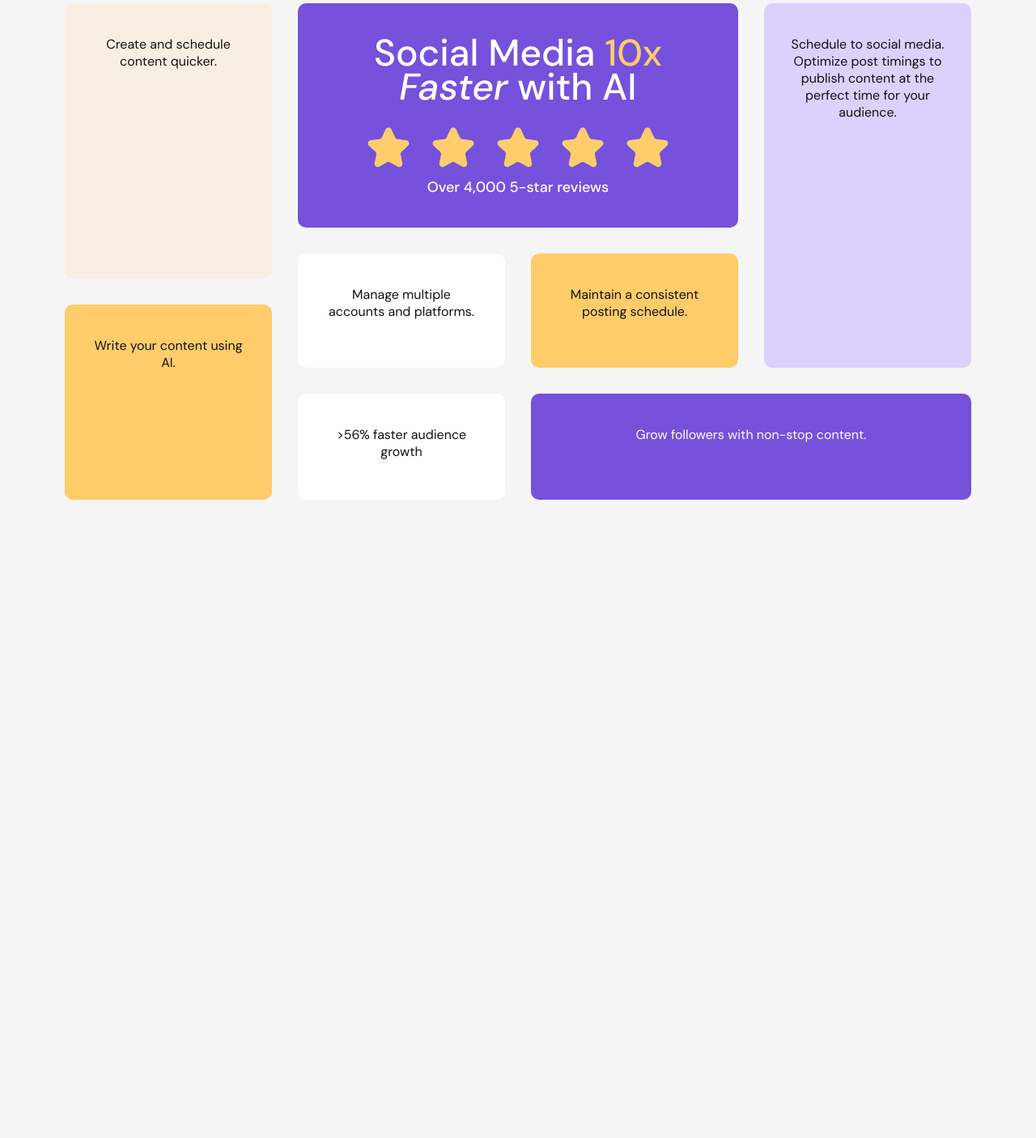
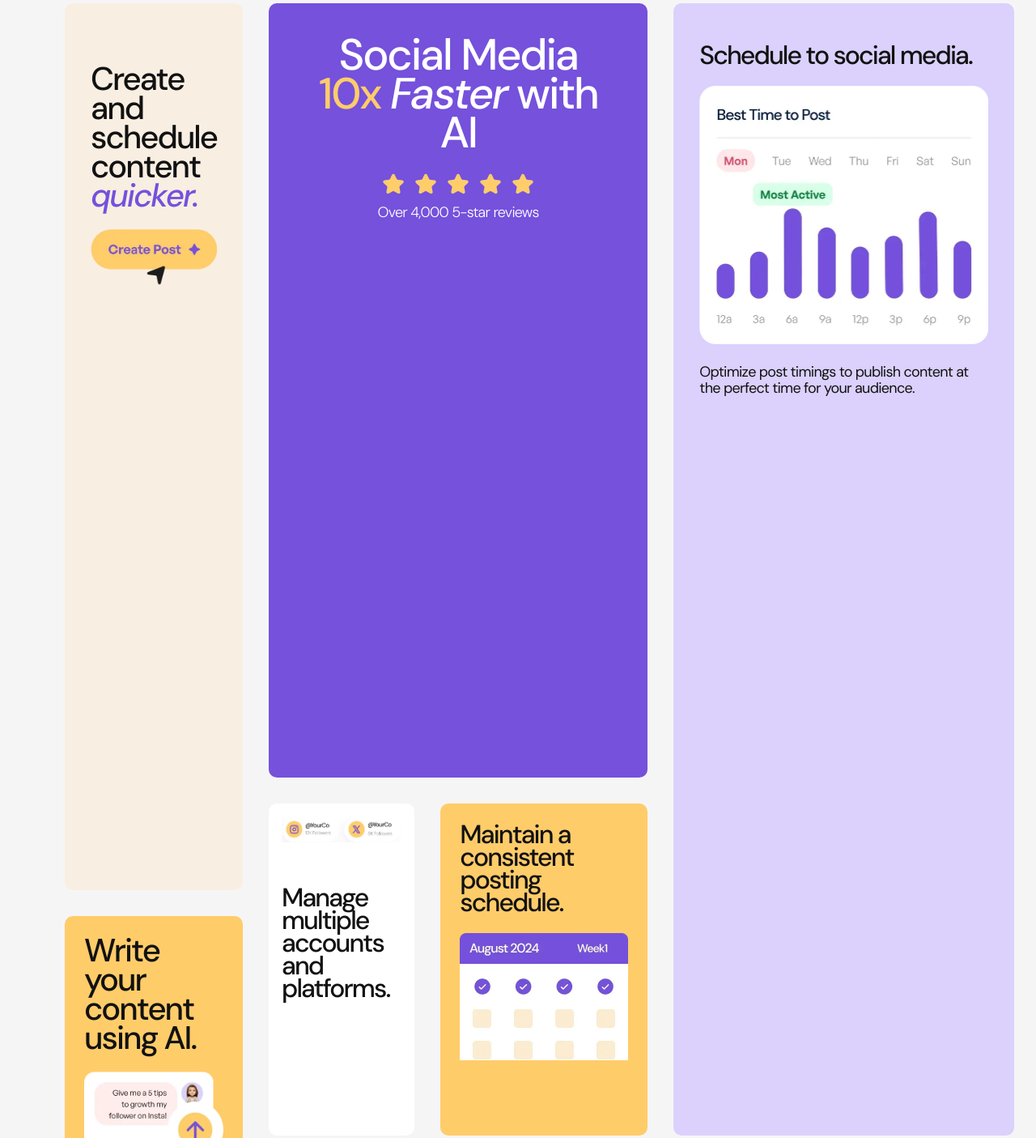
Before and after one commit to miguelzaga/bento-grid, a website: page index.html in a window 1280 px wide. Shown: the part 79-1484 px from the top of the page at 81% size. Before the commit the page ends 800 px from the top, so only its background shows below. Drawn offline with Linux system fonts and the light colour scheme.

Commit message:
initial styling

```diff
--- a/index.html
+++ b/index.html
@@ -19,34 +19,45 @@
 
 <body>
   <div class="cards">
-    <article class="card cards__1 purple-500">
-      <h1 class="card__title">Social Media <span class="em--gold">10x</span> <span class="em--italic">Faster</span> with
+    <article class="card card-1">
+      <h1>Social Media <span class="em--gold">10x</span> <span class="em--italic">Faster</span>
+        with
         AI</h1>
-      <img src="./assets/images/illustration-five-stars.webp" alt="golden star" />
+      <img src="./assets/images/illustration-five-stars.webp" alt="golden stars" />
 
-      <p class="card__text">Over 4,000 5-star reviews</p>
+      <p class="card-1__text">Over 4,000 5-star reviews</p>
     </article>
-    <article class="card cards__2 white">
-      Manage multiple accounts and platforms.
+    <article class="card card-2">
+      <img src="./assets/images/illustration-multiple-platforms.webp" alt="instagram and twitter account">
+      <h3>Manage multiple accounts and platforms.</h3>
     </article>
-    <article class="card cards__3 yellow-500">
-      Maintain a consistent posting schedule.
+    <article class="card card-3">
+      <h3>Maintain a consistent posting schedule.</h3>
+      <img src="./assets/images/illustration-consistent-schedule.webp" alt="calendar">
     </article>
-    <article class="card cards__4 purple-100">
-      Schedule to social media.
-      Optimize post timings to publish content at the perfect time for your audience.
+    <article class="card card-4">
+      <h3>Schedule to social media.</h3>
+      <img src="./assets/images/illustration-schedule-posts.webp" alt="activity graphic">
+      <p>Optimize post timings to publish content at the perfect time for your audience.</p>
     </article>
-    <article class="card cards__5 purple-500">
-      Grow followers with non-stop content.
+    <article class="card card-5">
+      <img src="./assets/images/illustration-grow-followers.webp" alt="follower growth">
+      <h2>Grow followers with non-stop content.</h2>
     </article>
-    <article class="card cards__6 white">
-      >56% faster audience growth
+    <article class="card card-6">
+      <h3><span class="big">>56%</span> faster audience growth</h3>
+      <img src="./assets/images/illustration-audience-growth.webp" alt="follower growth">
+
     </article>
-    <article class="card cards__7 yellow-100">
-      Create and schedule content quicker.
+    <article class="card card-7">
+      <h3>Create and schedule content <span class="italic">quicker.</>
+      </h3>
+      <img src="./assets/images/illustration-create-post.webp" alt="create post">
+
     </article>
-    <article class="card cards__8 yellow-500">
-      Write your content using AI.
+    <article class="card card-8">
+      <h3>Write your content using AI.</h3>
+      <img src="./assets/images/illustration-ai-content.webp" alt="ai conversation">
     </article>
   </div>
 </body>
--- a/styles/css/index.css
+++ b/styles/css/index.css
@@ -1,3 +1,138 @@
+/* http://meyerweb.com/eric/tools/css/reset/
+   v2.0 | 20110126
+   License: none (public domain)
+*/
+html,
+body,
+div,
+span,
+applet,
+object,
+iframe,
+h1,
+h2,
+h3,
+h4,
+h5,
+h6,
+p,
+blockquote,
+pre,
+a,
+abbr,
+acronym,
+address,
+big,
+cite,
+code,
+del,
+dfn,
+em,
+img,
+ins,
+kbd,
+q,
+s,
+samp,
+small,
+strike,
+strong,
+sub,
+sup,
+tt,
+var,
+b,
+u,
+i,
+center,
+dl,
+dt,
+dd,
+ol,
+ul,
+li,
+fieldset,
+form,
+label,
+legend,
+table,
+caption,
+tbody,
+tfoot,
+thead,
+tr,
+th,
+td,
+article,
+aside,
+canvas,
+details,
+embed,
+figure,
+figcaption,
+footer,
+header,
+hgroup,
+menu,
+nav,
+output,
+ruby,
+section,
+summary,
+time,
+mark,
+audio,
+video {
+  margin: 0;
+  padding: 0;
+  border: 0;
+  font-size: 100%;
+  font: inherit;
+  vertical-align: baseline;
+}
+
+/* HTML5 display-role reset for older browsers */
+article,
+aside,
+details,
+figcaption,
+figure,
+footer,
+header,
+hgroup,
+menu,
+nav,
+section {
+  display: block;
+}
+
+body {
+  line-height: 1;
+}
+
+ol,
+ul {
+  list-style: none;
+}
+
+blockquote,
+q {
+  quotes: none;
+}
+
+blockquote:before,
+blockquote:after,
+q:before,
+q:after {
+  content: "";
+  content: none;
+}
+
+table {
+  border-collapse: collapse;
+  border-spacing: 0;
+}
+
 :root {
   --color-purple-500: #7551dc;
   --color-purple-100: #dbd1fc;
@@ -18,20 +153,17 @@ html {
 }
 
 body {
-  margin: 0;
-  padding: 0;
   font-family: "DM Sans", sans-serif;
+  font-size: 1.125rem;
+  line-height: 1.1111111111;
+  letter-spacing: -0.04em;
+  font-weight: 400;
   background-color: #f6f5f6;
 }
 
-h1 {
-  margin: 0;
-  padding: 0;
-}
-
-p {
-  margin: 0;
-  padding: 0;
+img {
+  max-width: 100%;
+  display: block;
 }
 
 .em--gold {
@@ -53,26 +185,10 @@ p {
     padding: 52px 40px 76px;
     grid-template-columns: 1fr 1fr;
   }
-  .cards__1, .cards__4, .cards__5, .cards__6 {
-    grid-column: span 2;
-  }
 }
 @media (min-width: 900px) {
   .cards {
     grid-template-columns: 1fr 1fr 1fr;
-  }
-  .cards__4 {
-    grid-row: 1/3;
-    grid-column: 3;
-  }
-  .cards__5 {
-    grid-column: 2/span 2;
-  }
-  .cards__6 {
-    grid-column-start: span 1;
-  }
-  .cards__7 {
-    grid-row: 3/5;
   }
 }
 @media (min-width: 1024px) {
@@ -83,73 +199,293 @@ p {
     grid-template-columns: 1fr 1fr 1fr 1fr;
     grid-template-rows: 544fr 61fr 154fr 256fr;
   }
-  .cards__2, .cards__3 {
+}
+
+.card {
+  border-radius: 10px;
+  padding: 24px;
+  color: var(--color-black);
+}
+.card-1 {
+  padding: 40px 32px;
+  background-color: var(--color-purple-500);
+  color: var(--color-white);
+  text-align: center;
+}
+.card-1 h1 {
+  font-size: 2.875rem;
+  line-height: 0.9130434783;
+  letter-spacing: -0.04em;
+  font-weight: 500;
+  padding: 0 15px;
+  margin-bottom: 24px;
+}
+@media (min-width: 768px) {
+  .card-1 h1 {
+    font-size: 3.375rem;
+    line-height: 0.8888888889;
+  }
+}
+.card-1 img {
+  max-width: 192px;
+  margin: 0 auto 8px;
+}
+.card-1 p {
+  font-weight: 300;
+}
+.card-2 {
+  background-color: var(--color-white);
+  padding: 16px;
+}
+.card-2 h3 {
+  font-size: 1.625rem;
+  line-height: 0.9230769231;
+  letter-spacing: -0.06em;
+  font-weight: 500;
+}
+@media (min-width: 768px) {
+  .card-2 h3 {
+    font-size: 1.75rem;
+    line-height: 0.9285714286;
+  }
+}
+@media (min-width: 768px) {
+  .card-2 h3 {
+    font-size: 2rem;
+    line-height: 0.875;
+  }
+}
+@media (min-width: 768px) {
+  .card-2 h3 {
+    max-width: 208px;
+    margin-top: 54px;
+    margin-right: auto;
+  }
+}
+.card-2 img {
+  margin-bottom: 16px;
+}
+.card-3 {
+  background-color: var(--color-yellow-500);
+}
+.card-3 h3 {
+  font-size: 1.625rem;
+  line-height: 0.9230769231;
+  letter-spacing: -0.06em;
+  font-weight: 500;
+}
+@media (min-width: 768px) {
+  .card-3 h3 {
+    font-size: 1.75rem;
+    line-height: 0.9285714286;
+  }
+}
+@media (min-width: 768px) {
+  .card-3 h3 {
+    font-size: 2rem;
+    line-height: 0.875;
+  }
+}
+.card-3 img {
+  position: relative;
+  max-width: 208px;
+  bottom: -24px;
+}
+.card-4 {
+  background-color: var(--color-purple-100);
+  text-align: center;
+  padding: 32px 17px;
+}
+.card-4 h3 {
+  font-size: 1.625rem;
+  line-height: 0.9230769231;
+  letter-spacing: -0.06em;
+  font-weight: 500;
+  margin-bottom: 24px;
+}
+@media (min-width: 768px) {
+  .card-4 h3 {
+    font-size: 1.75rem;
+    line-height: 0.9285714286;
+  }
+}
+@media (min-width: 768px) {
+  .card-4 h3 {
+    font-size: 2rem;
+    line-height: 0.875;
+  }
+}
+.card-4 img {
+  max-width: 357px;
+  margin: 0 auto 24px;
+}
+.card-4 p {
+  max-width: 359px;
+  margin: auto;
+}
+@media (min-width: 1024px) {
+  .card-4 {
+    text-align: left;
+    padding: 50px 32px;
+  }
+}
+@media (max-width: 768px) {
+  .card-4 p {
+    padding: 0 15px;
+  }
+}
+.card-5 {
+  background-color: var(--color-purple-500);
+  color: var(--color-white);
+  text-align: center;
+  display: flex;
+  align-items: center;
+  flex-direction: column;
+  gap: 40px;
+}
+@media (min-width: 768px) {
+  .card-5 {
+    flex-direction: row;
+    justify-content: center;
+    text-align: left;
+  }
+  .card-5 h2 {
+    padding-right: 20px;
+  }
+}
+.card-5 h2 {
+  font-size: 2rem;
+  line-height: 0.875;
+  letter-spacing: -0.06em;
+  font-weight: 500;
+  max-width: 257px;
+}
+@media (min-width: 768px) {
+  .card-5 h2 {
+    font-size: 2.5rem;
+    line-height: 0.9;
+    letter-spacing: -2px;
+  }
+}
+.card-6 {
+  background-color: var(--color-white);
+  display: flex;
+  flex-direction: column;
+  gap: 24px;
+}
+@media (min-width: 600px) {
+  .card-6 {
+    flex-direction: row;
+    align-items: center;
+    justify-content: space-between;
+  }
+}
+@media (min-width: 900px) {
+  .card-6 {
+    flex-direction: column;
+  }
+}
+.card-6 .big {
+  font-size: 2.875rem;
+  line-height: 0.9130434783;
+  letter-spacing: -0.04em;
+  font-weight: 500;
+  display: block;
+  margin-bottom: 15px;
+}
+@media (min-width: 768px) {
+  .card-6 .big {
+    font-size: 3.375rem;
+    line-height: 0.8888888889;
+  }
+}
+.card-7 {
+  background-color: var(--color-yellow-100);
+  padding: 32px;
+}
+@media (min-width: 600px) {
+  .card-7 {
+    padding-top: 75px;
+    padding-bottom: 75px;
+  }
+}
+.card-7 h3 {
+  font-size: 2rem;
+  line-height: 0.875;
+  letter-spacing: -0.06em;
+  font-weight: 500;
+  margin-bottom: 24px;
+  max-width: 280px;
+}
+@media (min-width: 768px) {
+  .card-7 h3 {
+    font-size: 2.5rem;
+    line-height: 0.9;
+    letter-spacing: -2px;
+  }
+}
+.card-7 h3 .italic {
+  color: var(--color-purple-500);
+  font-style: italic;
+}
+.card-8 {
+  background-color: var(--color-yellow-500);
+}
+.card-8 h3 {
+  font-size: 2rem;
+  line-height: 0.875;
+  letter-spacing: -0.06em;
+  font-weight: 500;
+  margin-bottom: 24px;
+}
+@media (min-width: 768px) {
+  .card-8 h3 {
+    font-size: 2.5rem;
+    line-height: 0.9;
+    letter-spacing: -2px;
+  }
+}
+@media (min-width: 600px) {
+  .card-1, .card-4, .card-5, .card-6 {
+    grid-column: span 2;
+  }
+}
+@media (min-width: 900px) {
+  .card-4 {
+    grid-row: 1/3;
+    grid-column: 3;
+  }
+  .card-5 {
+    grid-column: 2/span 2;
+  }
+  .card-6 {
+    grid-column-start: span 1;
+  }
+  .card-7 {
+    grid-row: 3/5;
+  }
+}
+@media (min-width: 1024px) {
+  .card-2, .card-3 {
     grid-row: span 2;
   }
-  .cards__4 {
+  .card-4 {
     grid-column: 4/5;
     grid-row: 1/4;
   }
-  .cards__5 {
+  .card-5 {
     grid-column-start: 3;
   }
-  .cards__6 {
+  .card-6 {
     grid-row: 4/5;
   }
-  .cards__7 {
+  .card-7 {
     grid-row: 1/3;
   }
-  .cards__8 {
+  .card-8 {
     grid-column: 1/2;
     grid-row: 3/5;
   }
 }
 
-.card {
-  border-radius: 10px;
-  padding: 40px 32px;
-  color: var(--color-black);
-  text-align: center;
-}
-.card.purple-500 {
-  background-color: var(--color-purple-500);
-  color: var(--color-white);
-}
-.card.purple-100 {
-  background-color: var(--color-purple-100);
-}
-.card.white {
-  background-color: var(--color-white);
-}
-.card.yellow-500 {
-  background-color: var(--color-yellow-500);
-}
-.card.yellow-100 {
-  background-color: var(--color-yellow-100);
-}
-.card__title {
-  font-size: 2.875rem;
-  line-height: 0.9130434783;
-  letter-spacing: -4%;
-  font-weight: 500;
-  padding: 0 15px;
-  margin-bottom: 24px;
-}
-.card__stars {
-  display: flex;
-  justify-content: center;
-  gap: 8px;
-  font-size: 32px;
-  margin-bottom: 8px;
-}
-.card__stars > img {
-  width: 32px;
-}
-.card__text {
-  font-size: 1.125rem;
-  line-height: 1.1111111111;
-  letter-spacing: -4%;
-  font-weight: 500;
-}
-
 /*# sourceMappingURL=index.css.map */
```
